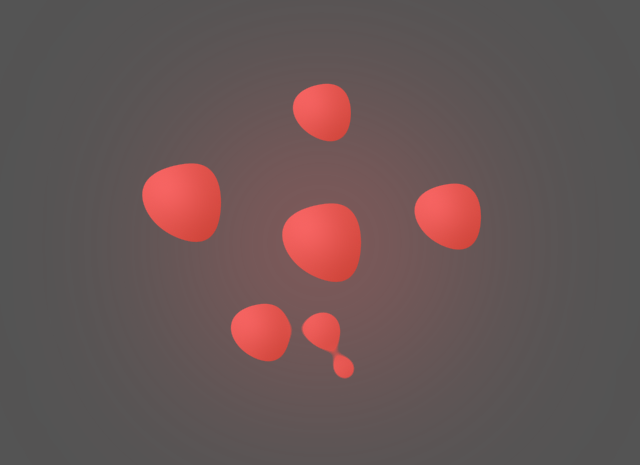
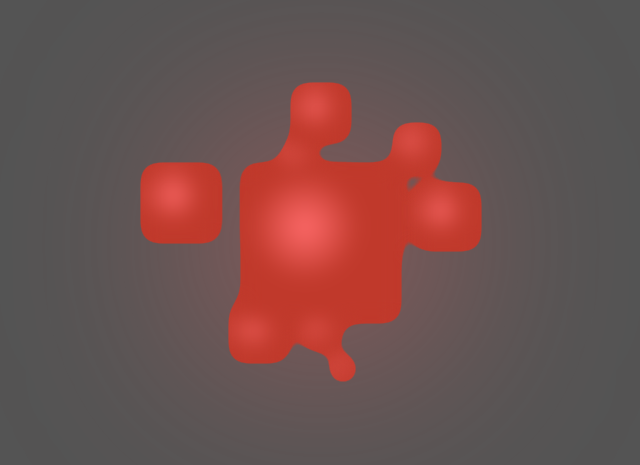
Before and after one commit to ElisNz/liquid-components, a Next.js app: page / in a window 1280 px wide. Shown: the part 157-622 px from the top of the page, without its empty margins (319-959 px from the left). Built offline with nearby package versions, Linux system fonts and the light colour scheme.

Commit message:
added repulsion effect to bubbles

```diff
--- a/src/app/components/Liquid/Liquid.module.css
+++ b/src/app/components/Liquid/Liquid.module.css
@@ -1,3 +1,11 @@
+@layer liquid;
+
+:root {
+  --primary-color: #ff6b6b;
+  --secondary-color: #c0392b;
+  --white: #ffffff;
+}
+
 .liquid {
   position: relative;
   width: 100%;
@@ -22,8 +30,15 @@
   position: absolute;
 	width: 40%;
 	height: 40%;
-	background: radial-gradient(circle at 30% 30%, #ff6b6b, #c0392b);
-	animation: move 2s ease-in-out infinite alternate;
+  background: radial-gradient(circle at 40% 40%, var(--primary-color) 1%, var(--secondary-color) 40%);
+  transform-origin: center;
+  /* Repulsion offset — set by JS mousemove handler */
+  --repulse-x: 0px;
+  --repulse-y: 0px;
+  translate: var(--repulse-x) var(--repulse-y);
+  transition: translate 0.25s ease-out;
+	animation:
+    move 2s ease-in-out infinite alternate,
 } .bubble.wobble {
   animation: wobbleSettle 0.5s ease-in-out forwards;
 }
@@ -31,6 +46,7 @@
 .bubble:nth-child(1) {
   width: 10%;
   height: 10%;
+  --spin-duration: 6s;
 }
 
 .bubble:nth-child(2) {
@@ -38,7 +54,6 @@
 	height: 15%;
   bottom: 20%;
   left: 27%;
-  transform: rotate(45deg);
 }
 
 .bubble:nth-child(3) {
@@ -46,15 +61,12 @@
 	height: 20%;
   top: 30%;
   left: 5%;
-  transform: rotate(-30deg);
-  animation-delay: move 50ms;
 }
 
 .bubble:nth-child(4) {
 	width: 10%;
 	height: 10%;
   bottom: 23%;
-  transform: rotate(15deg);
 }
 
 .bubble:nth-child(5) {
@@ -78,7 +90,23 @@
   top: 35%;
   right: 10%;
 }
+.bubble:nth-child(9) {
+  width: 12%;
+  height: 12%;
+  top: 20%;
+  right: 20%;
+}
+.bubble:nth-child(10) {
+  width: 8%;
+  height: 8%;
+  top: 25%;
+  left: 40%;
+}
 
+
+@keyframes spin {
+  to { rotate: 360deg; }
+}
 
 @keyframes move {
 	0% {
--- a/src/app/components/Liquid/Liquid.tsx
+++ b/src/app/components/Liquid/Liquid.tsx
@@ -1,13 +1,85 @@
 'use client';
 
-import { useState, useRef, useCallback, useId } from 'react';
+import { useState, useRef, useCallback, useId, useEffect } from 'react';
 import styles from './Liquid.module.css';
 
-const BUBBLE_COUNT = 8;
+const BUBBLE_COUNT = 12;
+const REPULSE_RANGE = 120;    // px — how close the cursor must be to start pushing
+const REPULSE_STRENGTH = 25;  // px — maximum displacement at distance = 0
 
 const Liquid = () => {
   const [wobbling, setWobbling] = useState<Set<number>>(new Set());
   const timersRef = useRef<Map<number, ReturnType<typeof setTimeout>>>(new Map());
+  const gooeyRef = useRef<HTMLDivElement>(null);
+  const rafRef = useRef<number>(0);
+
+  // --- Cursor repulsion ---
+  useEffect(() => {
+    const gooey = gooeyRef.current;
+    if (!gooey) return;
+
+    const handleMouseMove = (e: MouseEvent) => {
+      cancelAnimationFrame(rafRef.current);
+      rafRef.current = requestAnimationFrame(() => {
+        const rect = gooey.getBoundingClientRect();
+        const mouseX = e.clientX - rect.left;
+        const mouseY = e.clientY - rect.top;
+
+        const bubbles = gooey.children;
+        for (let i = 0; i < bubbles.length; i++) {
+          const el = bubbles[i] as HTMLElement;
+          const bRect = el.getBoundingClientRect();
+          const bCenterX = bRect.left + bRect.width / 2 - rect.left;
+          const bCenterY = bRect.top + bRect.height / 2 - rect.top;
+
+          const dx = bCenterX - mouseX;
+          const dy = bCenterY - mouseY;
+          const dist = Math.sqrt(dx * dx + dy * dy);
+
+          if (dist < REPULSE_RANGE && dist > 0) {
+            // Quadratic falloff feels more natural than linear
+            const t = 1 - dist / REPULSE_RANGE;
+            const force = t * t * REPULSE_STRENGTH;
+            const angle = Math.atan2(dy, dx);
+
+            // Clamp so bubble stays within parent bounds
+            let rx = Math.cos(angle) * force;
+            let ry = Math.sin(angle) * force;
+            const maxX = rect.width - (bRect.left - rect.left + bRect.width);
+            const minX = -(bRect.left - rect.left);
+            const maxY = rect.height - (bRect.top - rect.top + bRect.height);
+            const minY = -(bRect.top - rect.top);
+            rx = Math.max(minX, Math.min(maxX, rx));
+            ry = Math.max(minY, Math.min(maxY, ry));
+
+            el.style.setProperty('--repulse-x', `${rx}px`);
+            el.style.setProperty('--repulse-y', `${ry}px`);
+          } else {
+            el.style.setProperty('--repulse-x', '0px');
+            el.style.setProperty('--repulse-y', '0px');
+          }
+        }
+      });
+    };
+
+    const handleMouseLeave = () => {
+      cancelAnimationFrame(rafRef.current);
+      const bubbles = gooey.children;
+      for (let i = 0; i < bubbles.length; i++) {
+        const el = bubbles[i] as HTMLElement;
+        el.style.setProperty('--repulse-x', '0px');
+        el.style.setProperty('--repulse-y', '0px');
+      }
+    };
+
+    gooey.addEventListener('mousemove', handleMouseMove);
+    gooey.addEventListener('mouseleave', handleMouseLeave);
+    return () => {
+      cancelAnimationFrame(rafRef.current);
+      gooey.removeEventListener('mousemove', handleMouseMove);
+      gooey.removeEventListener('mouseleave', handleMouseLeave);
+    };
+  }, []);
 
   const handleBubbleHover = useCallback((index: number) => {
     // Clear any existing timer for this bubble so rapid hovers restart the animation
@@ -76,7 +148,7 @@ const Liquid = () => {
       </svg>
 
       <div className={styles.glow} />
-      <div className={styles.gooey} style={{ filter: `url(#${filterId})` }}>
+      <div ref={gooeyRef} className={styles.gooey} style={{ filter: `url(#${filterId})` }}>
         {Array.from({ length: BUBBLE_COUNT }, (_, index) => (
           <div
             key={index}
```
